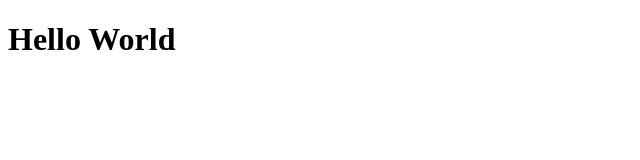
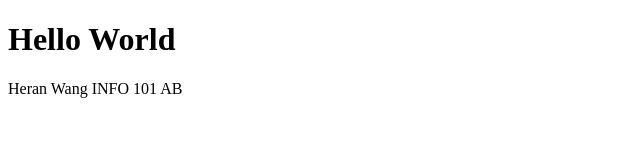
Before and after one commit to hw99-1762392/hw99-1762392.github.io, a plain HTML site: page index.html in a window 1280 px wide. Shown: the whole page, without its empty margins (0-640 px from the left). Drawn offline with Linux system fonts and the light colour scheme.

Commit message:
Add files via upload

```diff
--- a/index.html
+++ b/index.html
@@ -5,5 +5,7 @@
     </head>
     <body>
         <h1>Hello World</h1>
+            <b1>Heran Wang</b1>
+            <b2>INFO 101 AB</b2>
     </body>
 </heml>
```
